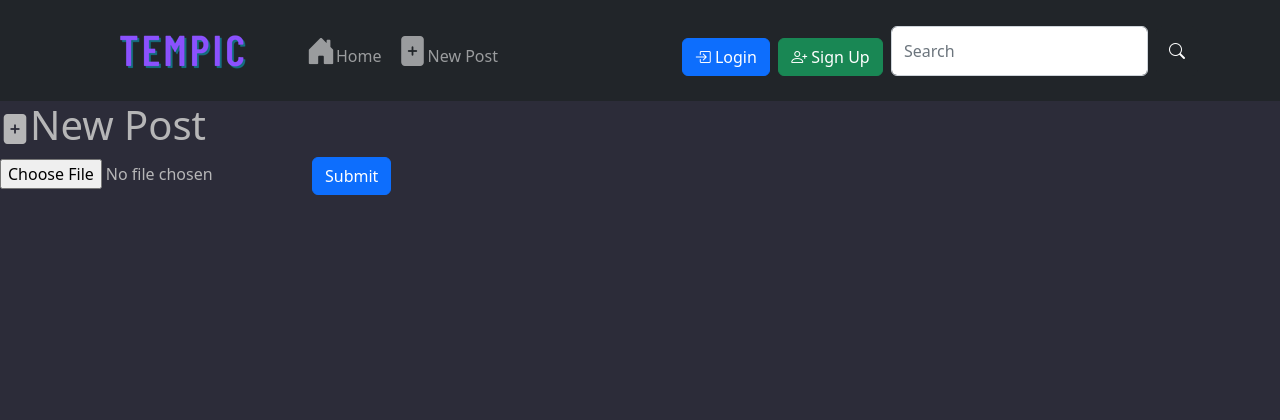
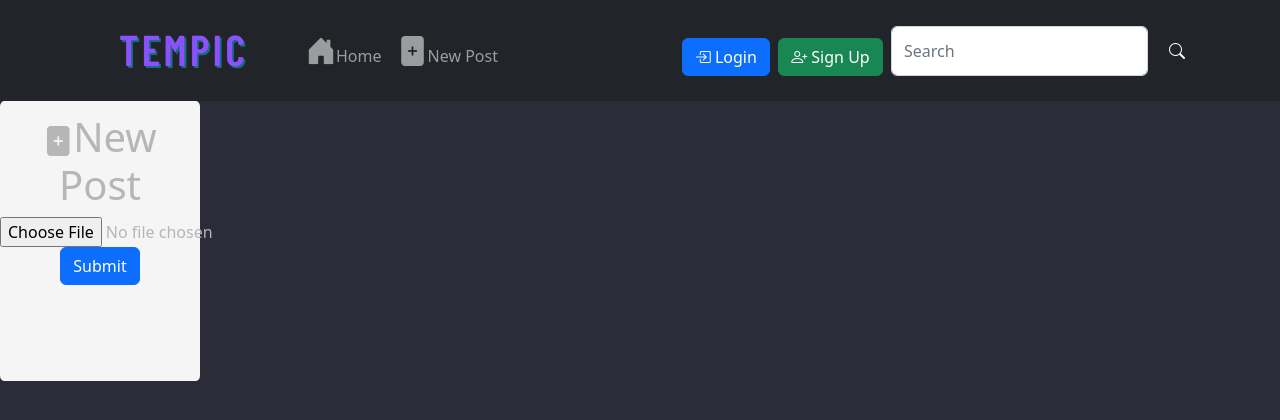
Before and after one commit to CEOnyon/image-share-app, a React (Create React App) app in the folder frontend/: page /upload in a window 1280 px wide. Shown: the top 420 px of the page. Built offline with nearby package versions, Linux system fonts and the light colour scheme.

Commit message:
added to new post

```diff
--- a/frontend/src/components/Upload.jsx
+++ b/frontend/src/components/Upload.jsx
@@ -54,7 +54,7 @@ export default function Upload() {
     };
     return (
         <container id="container">
-        <div>
+        <div className="formlayout">
             <h1 className="title"><i class="bi bi-file-plus-fill" style={{ fontSize: 30 }}></i>New Post</h1>
             <Alert msg={errMsg} type="danger" />
             <Alert msg={successMsg} type="success" />
```
